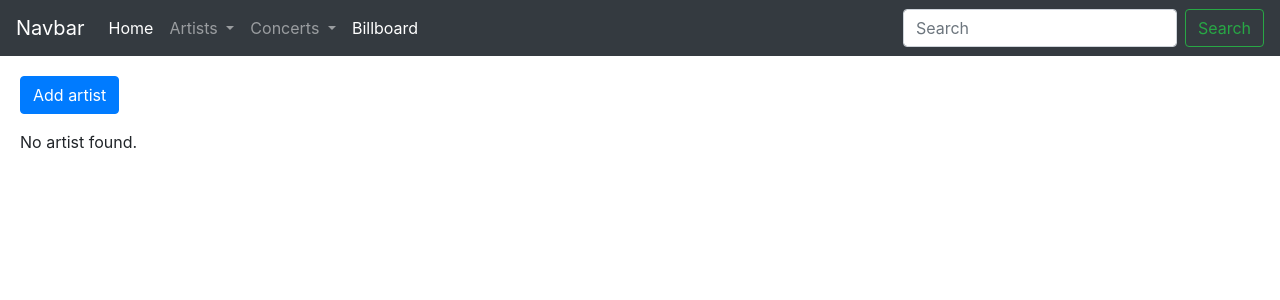
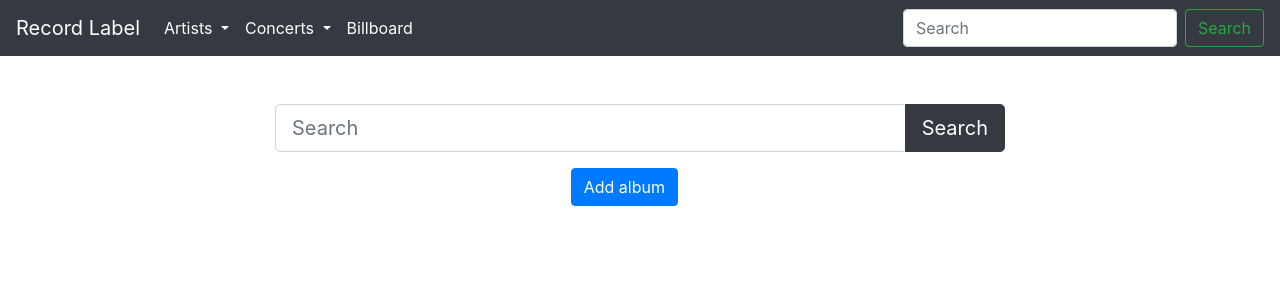
Before and after one commit to SebastianRichiteanu/GAD-project, a Django app: page /artists in a window 1280 px wide. Shown: the top 300 px of the page. Run offline with Django 3.2, Linux system fonts and the light colour scheme; data that the repository does not hold is empty; some libraries are stand-ins or nearby versions.

Commit message:
filter artists + news webscraper

```diff
--- a/record_label_project/record_label/particural_views/artists.py
+++ b/record_label_project/record_label/particural_views/artists.py
@@ -14,9 +14,13 @@ def create_artist(request):
 
 
 def list_artists(request):
-    artists = Artist.objects.all()
-    paginator = Paginator(artists, 1)
-    page_number = request.GET.get('page')
+    if 'q' in request.GET:
+        q=request.GET.get('q')
+        artists = Artist.objects.filter(name__icontains=q)
+    else:
+        artists = Artist.objects.all()
+    paginator = Paginator(artists, 3)
+    page_number = request.GET.get('page', 1)
     page_obj = paginator.get_page(page_number)
     context = {"page_obj": page_obj}
     return render(request, "artist/list_artists.html", context)
--- a/record_label_project/static/style.css
+++ b/record_label_project/static/style.css
@@ -1,3 +1,20 @@
 .div-form {
     padding: 20px;
 }
+
+.btn-add-artist {
+    position:absolute;
+    right:45%;
+}
+
+.news-div {
+    display:flex;
+}
+
+.news-div div {
+    padding: 10px;
+}
+
+.h1-title {
+    padding:25px;
+}
--- a/record_label_project/templates/album/list_albums.html
+++ b/record_label_project/templates/album/list_albums.html
@@ -3,7 +3,7 @@
     <title>Albums</title>
 {% endblock %}
 {% block content %}
-    <div class="main">
+    <div class="div-form">
         <p>
             <a class="btn btn-primary" href="{% url 'create_album' %}">Add album</a>
         </p>
--- a/record_label_project/templates/artist/list_artists.html
+++ b/record_label_project/templates/artist/list_artists.html
@@ -3,43 +3,53 @@
     <title>Artists</title>
 {% endblock %}
 {% block content %}
-    <div class="div-form">
+    <div class="container py-5">
+        <div class="row">
+            <div class="col-md-8 offset-2">
+                <form>
+                    <div class="input-group">
+                        <input type="text" name="q" class="form-control form-control-lg" placeholder="Search" />
+                        <div class="input-group-append">
+                        <button class="btn btn-dark btn-lg" type="submit" id="button-addon2">Search</button>
+                        </div>
+                    </div>
+                </form>
                 <p>
-            <a class="btn btn-primary" href="{% url 'create_artist' %}">Add artist</a>
+                    <a class="btn btn-primary btn-add-artist" href="{% url 'create_album' %}">Add album</a>
                 </p>
-        {% if page_obj %}
-            <ul>
+            </div>
+        </div>
+    </div>
+    <div class="container">
         {% for artist in page_obj %}
-                    <li>
-                        <a href="{% url 'view_artist' artist.id %}"> {{artist.name}} - {{artist.first_name}} {{artist.last_name}} </a>
-                    </li>
+        <div class="card mb-4 shadow">
+            <div class="card-body">
+                <h4 class="card-title"><a href="/artists/{{artist.id}}">{{artist.name}}</a></h4>
+                <p class="card-text">{{artist.last_name}} {{artist.first_name}}</p>
+                <p class="card-text">{{artist.mail}}</p>
+            </div>
+        </div>
         {% endfor %}
-            </ul>
-        {% else %}
-            <p> No artist found.</p>
-        {% endif %}
+    </div>
 
     {% if page_obj.has_other_pages %}
+    <nav class="my-3 container">
         <ul class="pagination">
             {% if page_obj.has_previous %}
-              <li><a href="?page={{ page_obj.previous_page_number }}">&laquo;</a></li>
-            {% else %}
-              <li class="disabled"><span>&laquo;</span></li>
+                <li class="page-item"><a class="page-link" href="?page={{page_obj.previous_page_number}}">Previous</a></li>
             {% endif %}
             {% for i in page_obj.paginator.page_range %}
                 {% if page_obj.number == i %}
-                <li class="active"><span>{{ i }} <span class="sr-only">(current)</span></span></li>
+                    <li class="page-item active"><a class="page-link" href="#">{{i}}</a></li>
                 {% else %}
-                <li><a href="?page={{ i }}">{{ i }}</a></li>
+                    <li class="page-item"><a class="page-link" href="?page={{i}}">{{i}}</a></li>
                 {% endif %}
             {% endfor %}
             {% if page_obj.has_next %}
-              <li><a href="?page={{ page_obj.next_page_number }}">&raquo;</a></li>
-            {% else %}
-              <li class="disabled"><span>&raquo;</span></li>
+                 <li class="page-item"><a class="page-link" href="?page={{page_obj.next_page_number}}">Next</a></li>
             {% endif %}
         </ul>
+      </nav>
     {% endif %}
 
-    </div>
 {% endblock %}
--- a/record_label_project/templates/navbar.html
+++ b/record_label_project/templates/navbar.html
@@ -1,15 +1,11 @@
 <nav class="navbar navbar-expand-lg navbar-dark bg-dark">
-  <a class="navbar-brand" href="#">Navbar</a>
+  <a class="navbar-brand" href="{% url 'home' %}">Record Label</a>
   <button class="navbar-toggler" type="button" data-toggle="collapse" data-target="#navbarSupportedContent" aria-controls="navbarSupportedContent" aria-expanded="false" aria-label="Toggle navigation">
     <span class="navbar-toggler-icon"></span>
   </button>
   <div class="collapse navbar-collapse" id="navbarSupportedContent">
     <ul class="navbar-nav mr-auto">
-      <li class="nav-item active">
-        <a class="nav-link" href="{% url 'home' %}">Home <span class="sr-only">(current)</span></a>
-      </li>
-
-      <li class="nav-item dropdown">
+      <li class="nav-item dropdown active">
         <a class="nav-link dropdown-toggle" href="#" id="navbarDropdown" role="button" data-toggle="dropdown" aria-haspopup="true" aria-expanded="false">
           Artists
         </a>
@@ -22,7 +18,7 @@
         </div>
       </li>
 
-      <li class="nav-item dropdown">
+      <li class="nav-item dropdown active">
         <a class="nav-link dropdown-toggle" href="#" id="navbarDropdown" role="button" data-toggle="dropdown" aria-haspopup="true" aria-expanded="false">
           Concerts
         </a>
```
Also changed, not shown: record_label_project/record_label/views.py (+3 -5 lines), record_label_project/templates/homepage.html (+20 -2 lines), record_label_project/webscraping.py (+17 -1 lines). Lines whose indentation alone changed are shown as unchanged.
